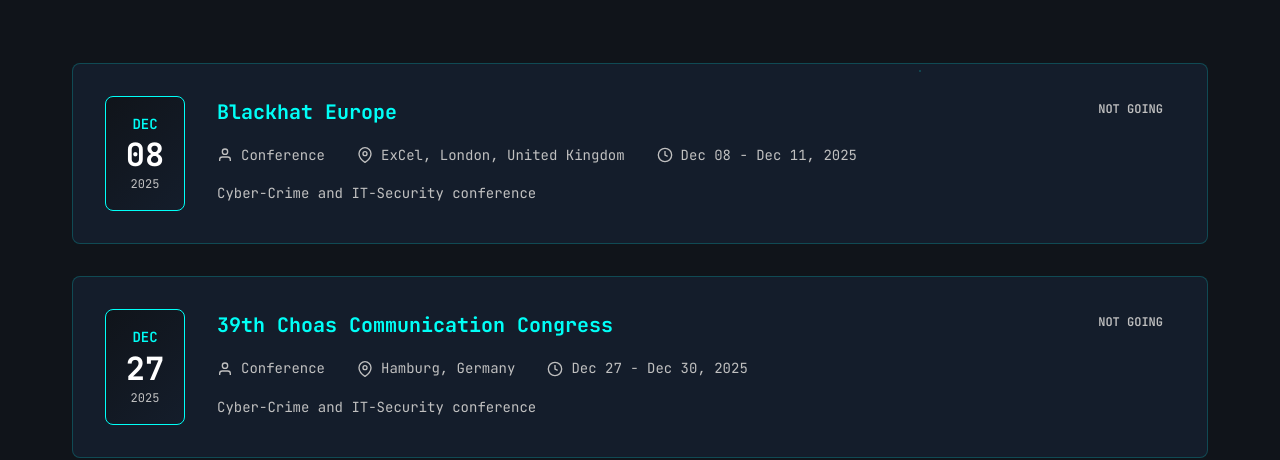
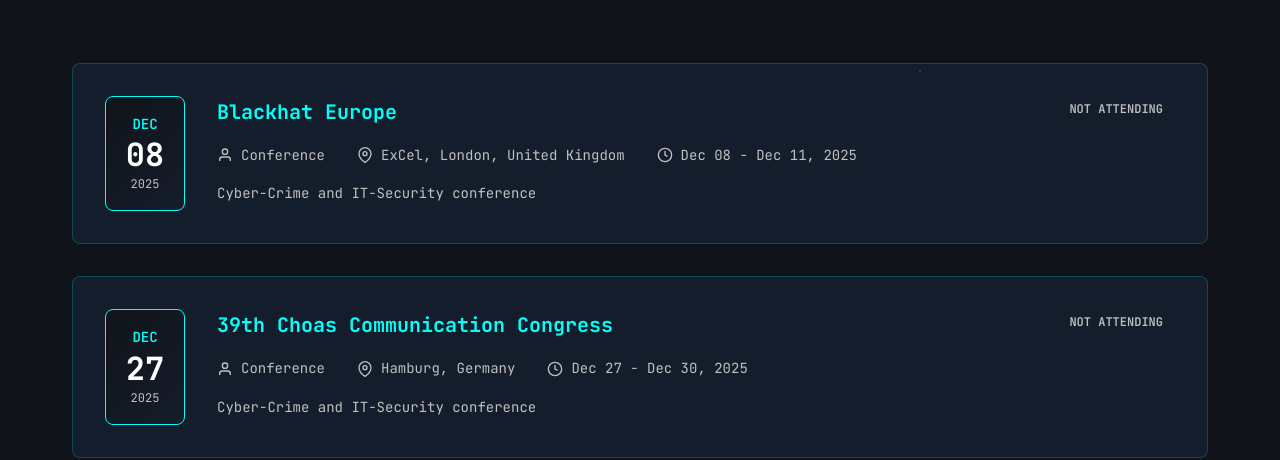
Before and after one commit to fr3akazo1d-sec/personal-website, a Jekyll site: the page built from calendar.html, in a window 1280 px wide. Shown: the part 462-922 px from the top of the page. Built offline with Jekyll 4.4.1, drawn with Linux system fonts in a browser that asks for light colours.

Commit message:
change status of conferences

```diff
--- a/_data/calendar.yml
+++ b/_data/calendar.yml
@@ -37,7 +37,7 @@
     date_end: 2025-12-11
     location: "ExCel, London, United Kingdom"
     url: "https://blackhat.com/eu-25/"
-    status: "not going"
+    status: "not attending"
     description: " Cyber-Crime and IT-Security conference"
 
   - title: "39th Choas Communication Congress"
@@ -46,7 +46,7 @@
     date_end: 2025-12-30
     location: "Hamburg, Germany"
     url: "https://events.ccc.de/congress/2025/infos/startpage.html"
-    status: "not going"
+    status: "not attending"
     description: " Cyber-Crime and IT-Security conference"
 
   - title: "DEF CON 34"
```
